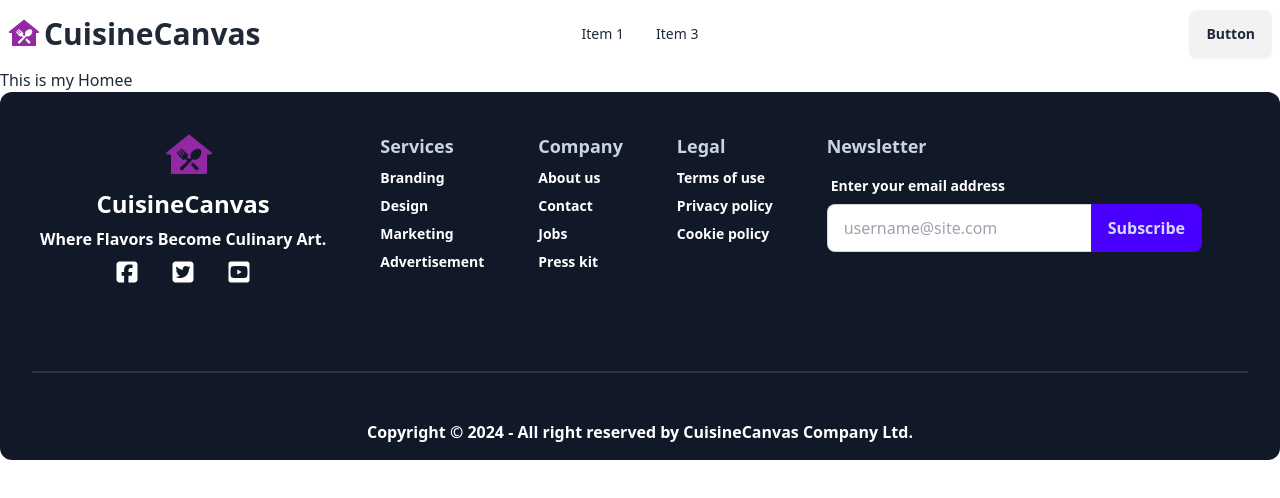
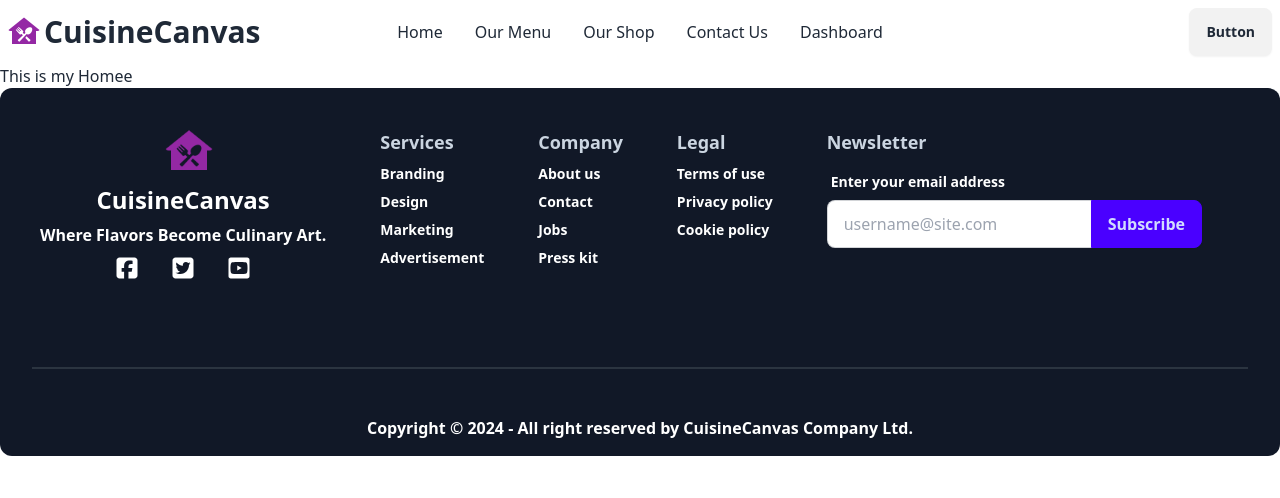
Before and after one commit to khaledsaifulla010/CuisineCanvas-Client-Side, a React (Vite) app: page / in a window 1280 px wide. Shown: the top 498 px of the page. Built offline with nearby package versions, Linux system fonts and the light colour scheme.

Commit message:
added some routes in navbar

```diff
--- a/src/components/Shared/Navbar/Navbar.jsx
+++ b/src/components/Shared/Navbar/Navbar.jsx
@@ -1,4 +1,4 @@
-import { Link } from "react-router-dom";
+import { Link, NavLink } from "react-router-dom";
 import logo from "../../../assets/images/logo.png";
 const Navbar = () => {
   return (
@@ -10,14 +10,13 @@
             <h1 className="text-3xl font-bold">CuisineCanvas</h1>
           </Link>
         </div>
-        <div className="navbar-center hidden lg:flex">
-          <ul className="menu menu-horizontal px-1">
-            <li>
-              <a>Item 1</a>
-            </li>
-            <li>
-              <a>Item 3</a>
-            </li>
+        <div className="navbar-center">
+          <ul className="flex items-center gap-8">
+            <NavLink to={"/"}>Home</NavLink>
+            <NavLink to={"/ourMenu"}>Our Menu</NavLink>
+            <NavLink to={"/ourShop"}>Our Shop</NavLink>
+            <NavLink to={"/contactUs"}>Contact Us</NavLink>
+            <NavLink to={"/dashboard"}>Dashboard</NavLink>
           </ul>
         </div>
         <div className="navbar-end">
```
